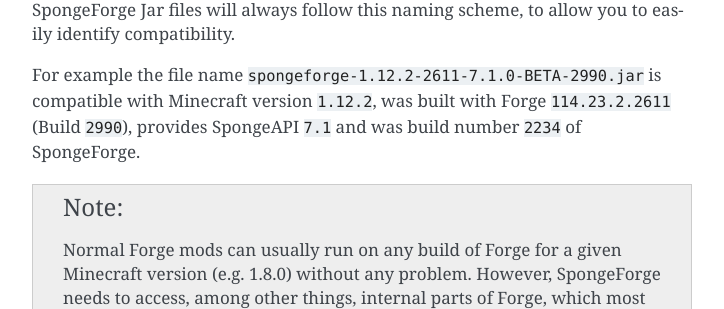
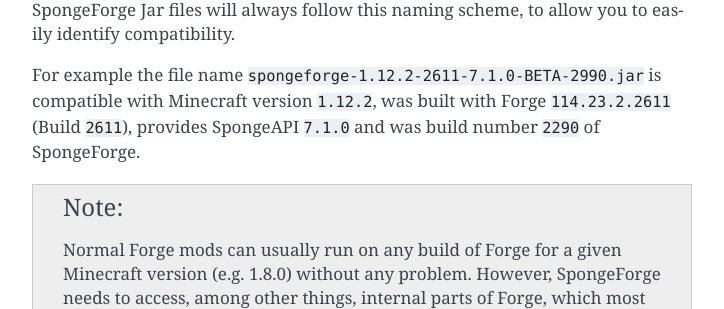
Before and after one commit to SpongePowered/SpongeDocs, a Sphinx documentation site: the page built from source/server/getting-started/implementations/spongeforge.rst, in a window 1280 px wide and 900 px high, scrolled down 879 px. Shown: the part 141-450 px from the top of the window, without its empty margins (388-1112 px from the left). Built offline with Sphinx 7.4.7, drawn with Linux system fonts in a browser that asks for light colours; pages that are not in the unit, such as notebooks, are missing from menus.

Commit message:
Update spongeforge.rst

```diff
--- a/source/server/getting-started/implementations/spongeforge.rst
+++ b/source/server/getting-started/implementations/spongeforge.rst
@@ -43,8 +43,7 @@
 SpongeForge Jar files will always follow this naming scheme, to allow you to easily identify compatibility.
 
 For example the file name ``spongeforge-1.12.2-2611-7.1.0-BETA-2990.jar`` is compatible with Minecraft version
-``1.12.2``, was built with Forge ``114.23.2.2611`` (Build ``2990``), provides SpongeAPI ``7.1`` and was build number
-``2234`` of SpongeForge.
+``1.12.2``, was built with Forge ``114.23.2.2611`` (Build ``2611``), provides SpongeAPI ``7.1.0`` and was build number ``2290`` of SpongeForge.
 
 .. note::
 
```
